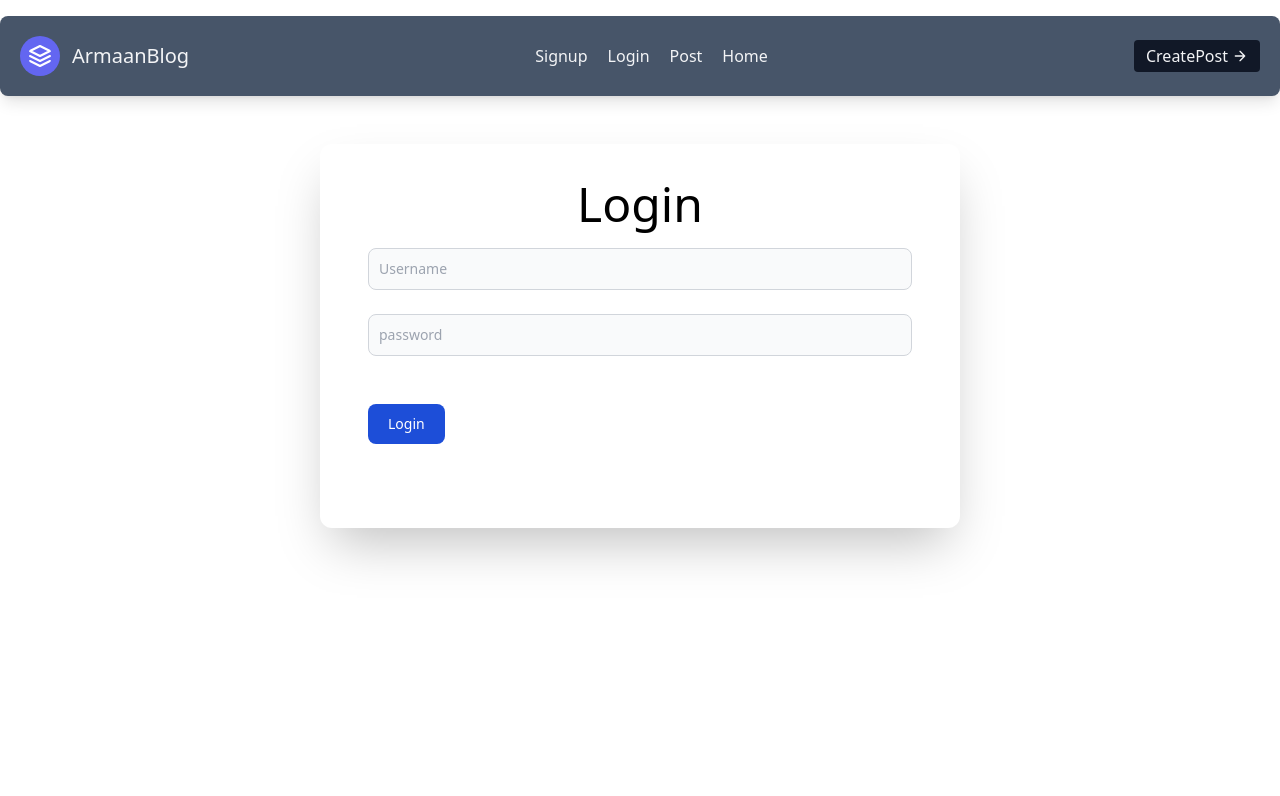
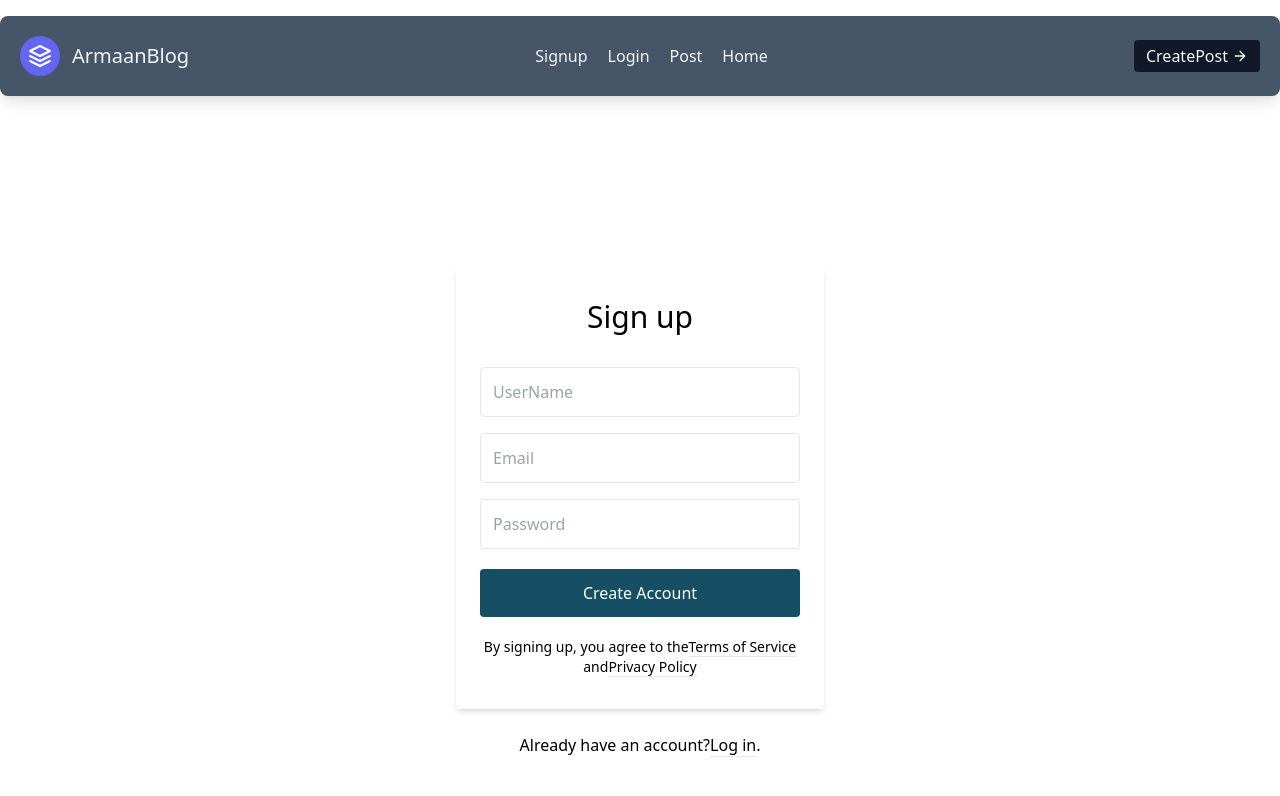
Before and after one commit to armaankhan8270/BlogApp-Mern-, a React (Create React App) app in the folder clients/blogpost/: page /signup in a window 1280 px wide. Shown: the top 796 px of the page. Built offline with nearby package versions, Linux system fonts and the light colour scheme.

Commit message:
all done finally

```diff
--- a/clients/blogpost/src/Components/Allposts.js
+++ b/clients/blogpost/src/Components/Allposts.js
@@ -25,7 +25,12 @@ const Allposts = () => {
   };
   return (
     <>
-      <button onClick={getData}>All Posts</button>
+      <button
+        className="text-3xl m-4 p-4 text-gray-300 text-center bg-cyan-600 rounded "
+        onClick={getData}
+      >
+        Click ME
+      </button>
       <div className="flex flex-wrap lg:ml-5 sm:ml-1">
         {Blogs
           ? Blogs.map((blogs, id) => {
--- a/clients/blogpost/src/Components/Signup.js
+++ b/clients/blogpost/src/Components/Signup.js
@@ -26,7 +26,7 @@ const Signup = () => {
   };
   return (
     <div>
-      {After ? (
+      {!After ? (
         <div class="bg-grey-lighter min-h-screen flex flex-col">
           <div class="container max-w-sm mx-auto flex-1 flex flex-col items-center justify-center px-2">
             <div class="bg-white px-6 py-8 rounded shadow-md text-black w-full">
```
